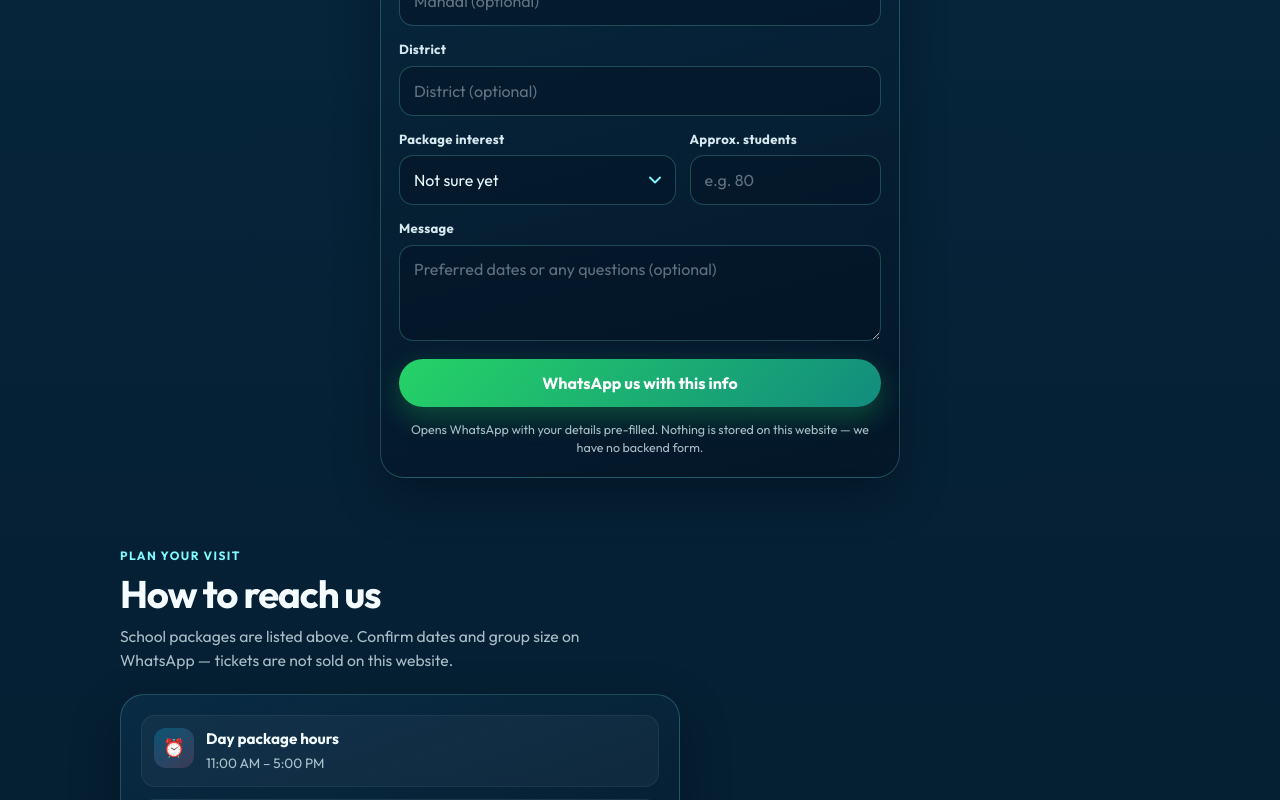
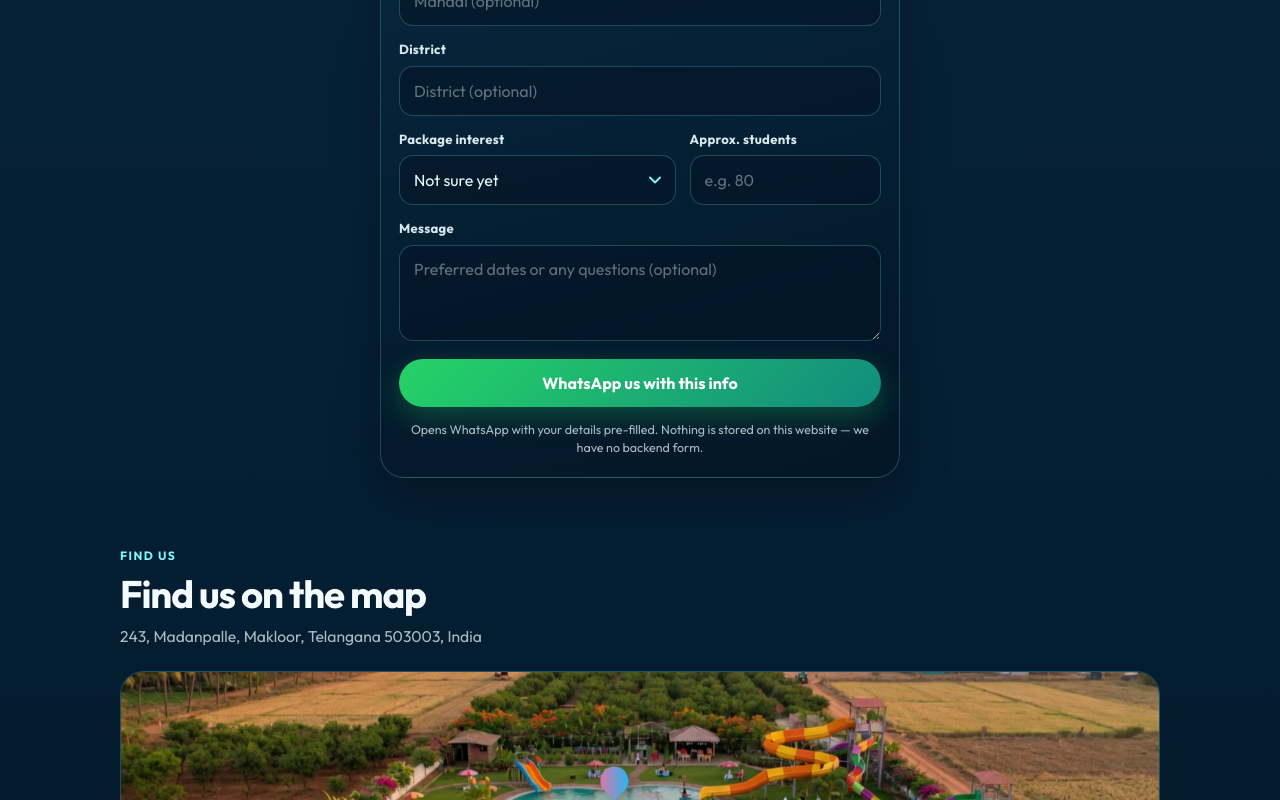
Before and after one commit to pineontheway/subashgardenweb, a React (Vite) app: page / in a window 1280 px wide. Shown: the part 2000-2800 px from the top of the page. Built offline with nearby package versions, Linux system fonts and the light colour scheme.

Commit message:
Remove Plan your visit section
Drop the visit info block and nav link; packages and contact cover booking.

```diff
--- a/src/App.tsx
+++ b/src/App.tsx
@@ -393,7 +393,6 @@ export default function App() {
         <nav className="nav-links" aria-label="Main menu">
           <a href="#packages">Packages</a>
           <a href="#contact">Contact</a>
-          <a href="#visit">Visit info</a>
           <a href="#location">Location</a>
           <a href="#faq">FAQ</a>
         </nav>
@@ -536,64 +535,6 @@ export default function App() {
           </motion.div>
         </section>
 
-        <section className="section" id="visit">
-          <div className="section-head">
-            <span className="section-kicker">Plan your visit</span>
-            <h2>How to reach us</h2>
-            <p>
-              School packages are listed above. Confirm dates and group size on
-              WhatsApp — tickets are not sold on this website.
-            </p>
-          </div>
-
-          <div className="info-grid info-grid--single">
-            <div className="glass-panel">
-              <div className="meta-list">
-                <div className="meta-item">
-                  <div className="meta-icon" aria-hidden>
-                    ⏰
-                  </div>
-                  <div>
-                    <h3>Day package hours</h3>
-                    <p>11:00 AM – 5:00 PM</p>
-                  </div>
-                </div>
-                <div className="meta-item">
-                  <div className="meta-icon" aria-hidden>
-                    ⛺
-                  </div>
-                  <div>
-                    <h3>Camping package</h3>
-                    <p>11:00 AM → next day 10:00 AM (24 hours)</p>
-                  </div>
-                </div>
-                <div className="meta-item">
-                  <div className="meta-icon" aria-hidden>
-                    📍
-                  </div>
-                  <div>
-                    <h3>Address</h3>
-                    <p>{ADDRESS}</p>
-                  </div>
-                </div>
-                <div className="meta-item">
-                  <div className="meta-icon" aria-hidden>
-                    📞
-                  </div>
-                  <div>
-                    <h3>Phone</h3>
-                    <p>
-                      <a href={`tel:+91${PHONE_PRIMARY}`}>{PHONE_PRIMARY}</a>
-                      {' · '}
-                      <a href={`tel:+91${PHONE_SECONDARY}`}>{PHONE_SECONDARY}</a>
-                    </p>
-                  </div>
-                </div>
-              </div>
-            </div>
-          </div>
-        </section>
-
         <section className="section" id="location">
           <div className="section-head">
             <span className="section-kicker">Find us</span>
```
